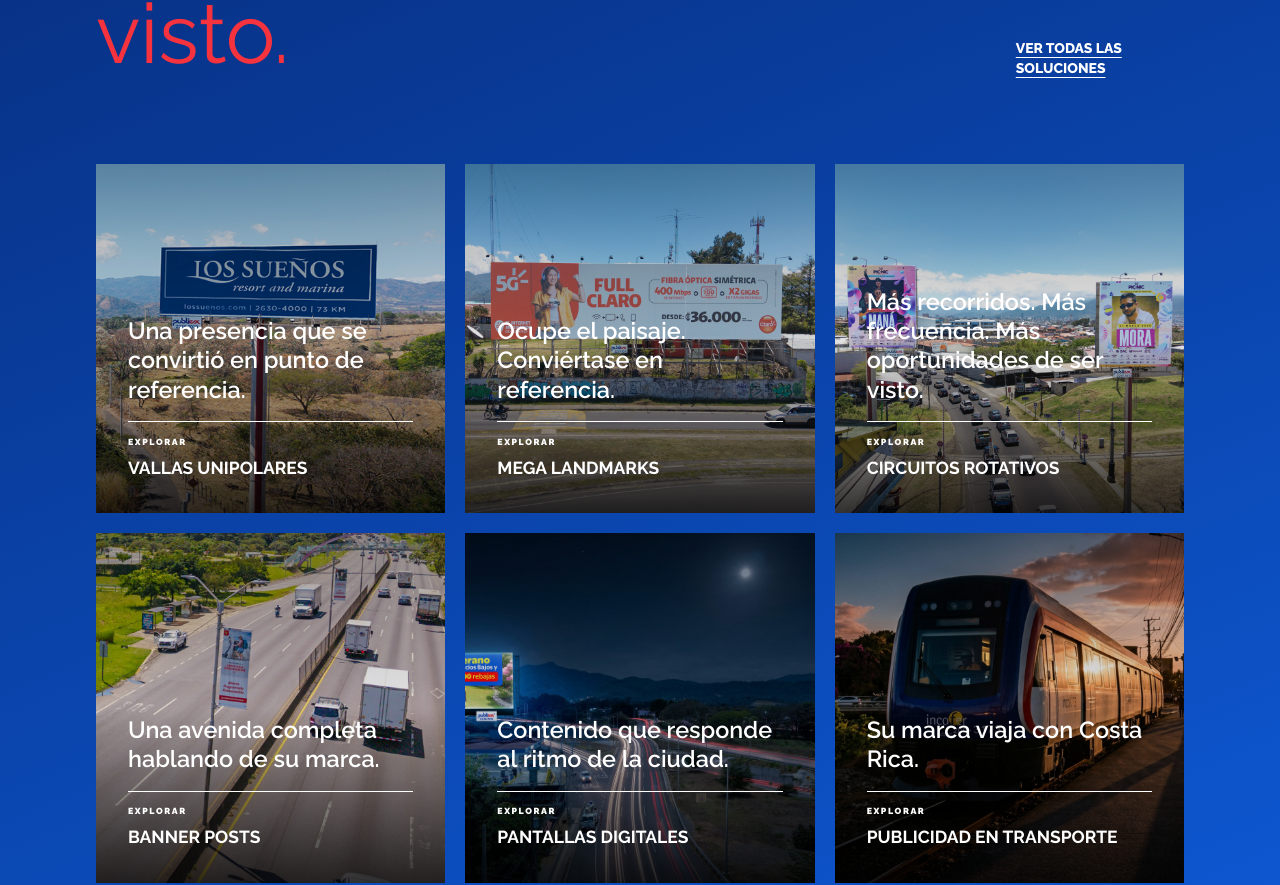
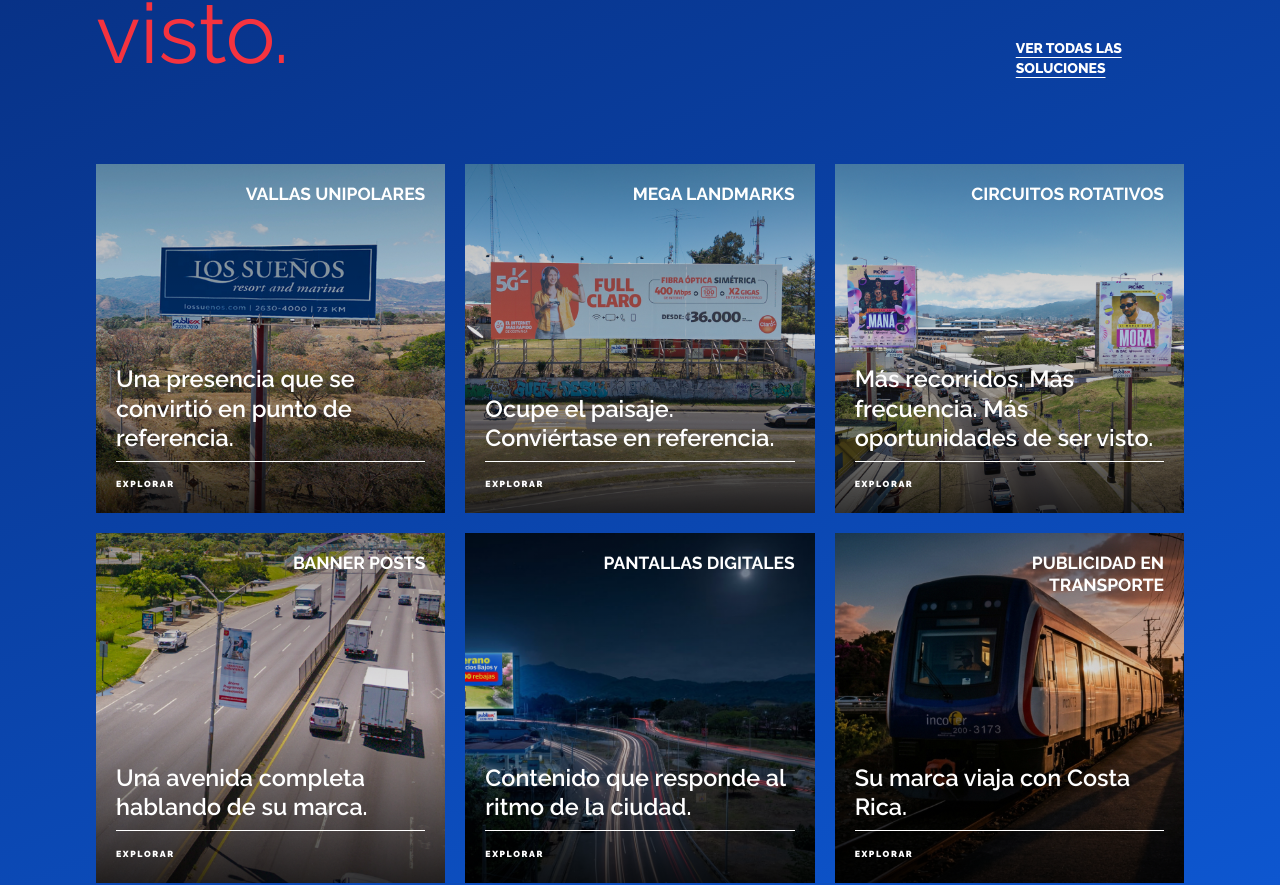
Before and after one commit to tebanban/webpubliex3.0, a React (Vite) app: page / in a window 1280 px wide. Shown: the part 4515-5400 px from the top of the page. Built offline with nearby package versions, Linux system fonts and the light colour scheme.

Commit message:
White line section 7 8 9

```diff
--- a/client/components/site/ImagePanel.tsx
+++ b/client/components/site/ImagePanel.tsx
@@ -12,6 +12,12 @@
   solution: "min-h-0",
   case: "min-h-80",
   insight: "min-h-80",
+};
+
+const panelPadding = {
+  solution: "p-4 md:p-5",
+  case: "p-6 md:p-8",
+  insight: "p-6 md:p-8",
 };
 
 export function ImagePanel({
@@ -35,7 +41,9 @@
         src={publiexAsset(image)}
       />
       <div className="absolute inset-0 bg-gradient-to-b from-black/35 via-black/10 to-black/80" />
-      <div className="relative flex h-full min-h-0 flex-col justify-end p-6 text-white md:p-8">
+      <div
+        className={`relative flex h-full min-h-0 flex-col justify-end text-white ${panelPadding[variant]}`}
+      >
         {children}
       </div>
     </article>
--- a/client/global.css
+++ b/client/global.css
@@ -179,4 +179,8 @@
   .bg-publiex-gradient {
     background-image: linear-gradient(338deg, #0f62e7 18.83%, #000023 160.7%);
   }
+
+  .bg-publiex-sports-gradient {
+    background-image: linear-gradient(338deg, #002d76 18.83%, #000023 160.7%);
+  }
 }
--- a/client/pages/HomePage.tsx
+++ b/client/pages/HomePage.tsx
@@ -200,7 +200,7 @@
         className="overflow-hidden bg-publiex-gradient text-white"
         id="soluciones"
       >
-        <div className="mx-auto w-full max-w-480 px-5 py-20 md:px-10 lg:px-24 xl:min-h-535 xl:pt-17.75">
+        <div className="mx-auto w-full max-w-480 px-5 py-10 md:px-10 lg:px-24 xl:min-h-535 xl:pt-17.75">
           <div className="mx-auto max-w-393.5">
             <SectionLabel>Soluciones publicitarias</SectionLabel>
             <div className="flex flex-col justify-between gap-8 lg:flex-row lg:items-end">
@@ -224,16 +224,21 @@
                   key={solution.title}
                   title={solution.title}
                 >
-                  <p className="max-w-md font-raleway text-[clamp(1rem,6.7cqw,2.15rem)] font-semibold leading-tight">
-                    {solution.description}
-                  </p>
-                  <div className="mt-[clamp(0.75rem,5cqw,2rem)] border-t border-white pt-[clamp(0.75rem,3.8cqw,1.25rem)]">
-                    <p className="font-raleway text-[clamp(0.55rem,2.2cqw,0.7rem)] font-black uppercase tracking-[0.18em]">
-                      Explorar
+                  <h3 className="absolute right-4 top-4 max-w-[58%] text-right font-raleway text-[clamp(0.9rem,5cqw,1.625rem)] font-bold uppercase leading-tight md:right-5 md:top-5">
+                    {solution.title}
+                  </h3>
+                  <div className="w-full text-left">
+                    <p className="font-raleway text-[clamp(1rem,6.7cqw,2.15rem)] font-semibold leading-tight">
+                      {solution.description}
                     </p>
-                    <h3 className="mt-[clamp(0.25rem,1.8cqw,0.5rem)] font-raleway text-[clamp(0.9rem,5cqw,1.625rem)] font-bold uppercase">
-                      {solution.title}
-                    </h3>
+                    <div className="mt-[clamp(0.35rem,2.4cqw,0.9rem)] w-full border-t border-white pt-[clamp(0.35rem,2.2cqw,0.85rem)]">
+                      <a
+                        className="font-raleway text-[clamp(0.55rem,2.2cqw,0.7rem)] font-black uppercase tracking-[0.18em] transition hover:text-white/75"
+                        href="#contacto"
+                      >
+                        Explorar
+                      </a>
+                    </div>
                   </div>
                 </ImagePanel>
               ))}
@@ -244,7 +249,7 @@
 
       {/* Large format */}
       <section className="overflow-hidden">
-        <div className="mx-auto grid min-h-180 w-full max-w-480 gap-0 lg:grid-cols-[51.5%_48.5%] xl:min-h-275.25">
+        <div className="mx-auto grid min-h-180 w-full max-w-480 gap-0 lg:grid-cols-2 xl:min-h-275.25">
           <img
             alt="Mega formato Publiex en una vía principal"
             className="h-full min-h-130 w-full object-cover"
@@ -269,7 +274,7 @@
 
       {/* Format highlights */}
       <section className="overflow-hidden">
-        <div className="mx-auto grid min-h-180 w-full max-w-480 gap-0 lg:grid-cols-[51%_49%] xl:min-h-275.75">
+        <div className="mx-auto grid min-h-180 w-full max-w-480 gap-0 lg:grid-cols-2 xl:min-h-275.75">
           <div className="px-5 py-20 md:px-10 lg:px-24 xl:py-18.5 xl:pl-43.25 xl:pr-15">
             <SectionLabel dark>Mobiliario urbano</SectionLabel>
             <h2 className="max-w-186 font-raleway text-[clamp(2.3rem,5vw,6.4rem)] font-semibold leading-[0.97]">
@@ -294,10 +299,10 @@
 
       {/* Transport and special projects */}
       <section
-        className="overflow-hidden bg-publiex-navy text-white"
+        className="overflow-hidden bg-publiex-sports-gradient text-white"
         id="analitica"
       >
-        <div className="mx-auto grid min-h-180 w-full max-w-480 lg:grid-cols-[52%_48%] xl:min-h-275.25">
+        <div className="mx-auto grid min-h-180 w-full max-w-480 lg:grid-cols-2 xl:min-h-275.25">
           <img
             alt="Publicidad exterior en tren"
             className="h-full min-h-130 w-full object-cover"
@@ -373,13 +378,20 @@
           <div className="mx-auto grid max-w-393.5 gap-12 lg:grid-cols-[1.1fr_0.9fr] lg:items-center">
             <div>
               <SectionLabel dark>Datos y audiencias</SectionLabel>
-              <h2 className="font-raleway text-[clamp(2.7rem,6vw,7.465rem)] font-bold uppercase leading-[0.94]">
-                No compre espacios.
-                <span className="block lowercase">Conquiste audiencias.</span>
+              <h2 className="font-raleway font-bold leading-none">
+                <span className="block whitespace-nowrap text-[clamp(2.25rem,4vw,60px)] text-publiex-red">
+                  No compre espacios.
+                </span>
+                <span className="mt-3 block text-[clamp(4.5rem,11.75vw,225px)] leading-[0.86]">
+                  Conquiste
+                  <span className="block lowercase">audiencias</span>
+                </span>
               </h2>
-              <p className="font-uni mt-7 max-w-164 text-xl leading-tight md:text-[31.44px]">
+              <p className="font-uni mt-7 max-w-210 text-xl leading-tight md:text-[31px]">
                 Traducimos ubicaciones, movilidad, rutas y exposición en
-                decisiones de campaña más claras.
+                decisiones de campaña más claras. La información operativa
+                permite comprender el alcance de un ecosistema que conecta
+                trabajo, estudio y actividad económica.
               </p>
               <div className="mt-9">
                 <PrimaryLink href="#contacto" tone="blue">
```
